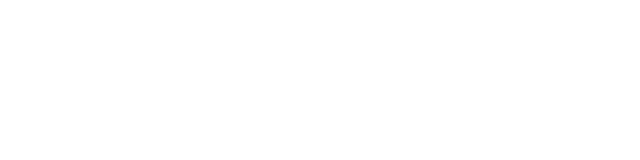
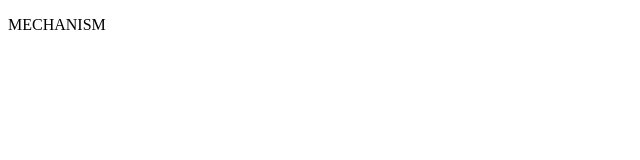
Before and after one commit to mfusillo/coding-exercise, a React (Create React App) app: page / in a window 1280 px wide. Shown: the top 160 px of the page, without its empty margins (0-640 px from the left). Built offline with nearby package versions, Linux system fonts and the light colour scheme; the HTML template or start-up script is replaced by a standard one.

Commit message:
selection shows mechanism as placeholder before checking values

```diff
--- a/src/App.js
+++ b/src/App.js
@@ -5,6 +5,7 @@
 const App = () => {
 
   const [options, setOptions] = useState([
+    // {id: 0, value: "MECHANISM", isChecked: true},
     {id: 1, value: "ABRASION", isChecked: false},
     {id: 2, value: "BLUNT", isChecked: false},
     {id: 3, value: "BURN", isChecked: false},
--- a/src/components/SelectedValue.js
+++ b/src/components/SelectedValue.js
@@ -1,12 +1,13 @@
 import React, { Fragment } from 'react';
+import '../css/SelectedValue.css'
 
 const SelectedValue = ({options, isSelecting, setIsSelecting}) => {
 
-  const optionsChecked = options.map(option => {
+  const optionsSelected = options.map(option => {
     if(option.isChecked){
       return (
         <Fragment key={option.id}>
-          <p onClick={() => setIsSelecting(!isSelecting)}>{option.value}</p>
+          {option.value + ' '}
         </Fragment>
       )
     }
@@ -14,7 +15,9 @@
 
   return (
     <>
-      {optionsChecked}
+      <p onClick={() => setIsSelecting(!isSelecting)}>
+        {optionsSelected}
+      </p>
     </>
   )
 }
--- /dev/null
+++ b/src/css/SelectedValue.css
@@ -0,0 +1,7 @@
+p:empty:before {
+  content: 'MECHANISM';
+  color:black
+}
+p:focus::before {
+  content: '';
+}
```
